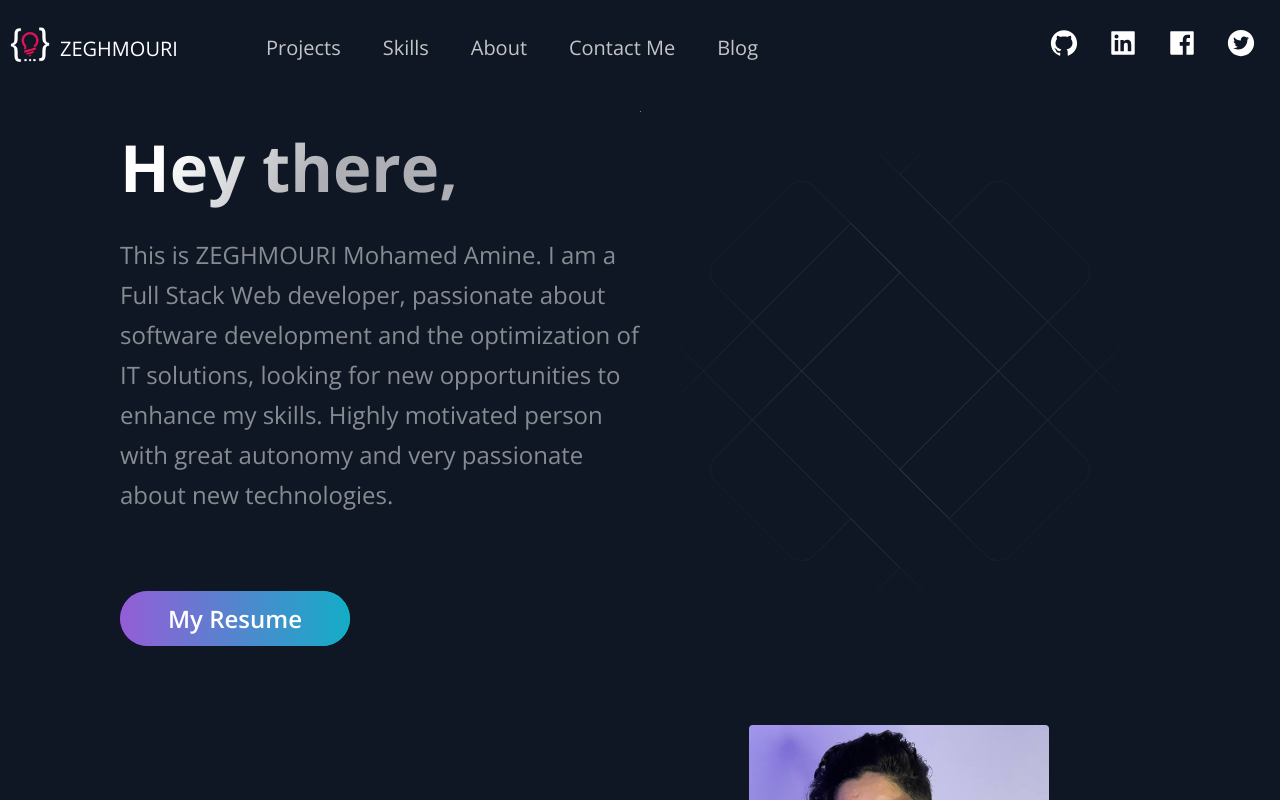
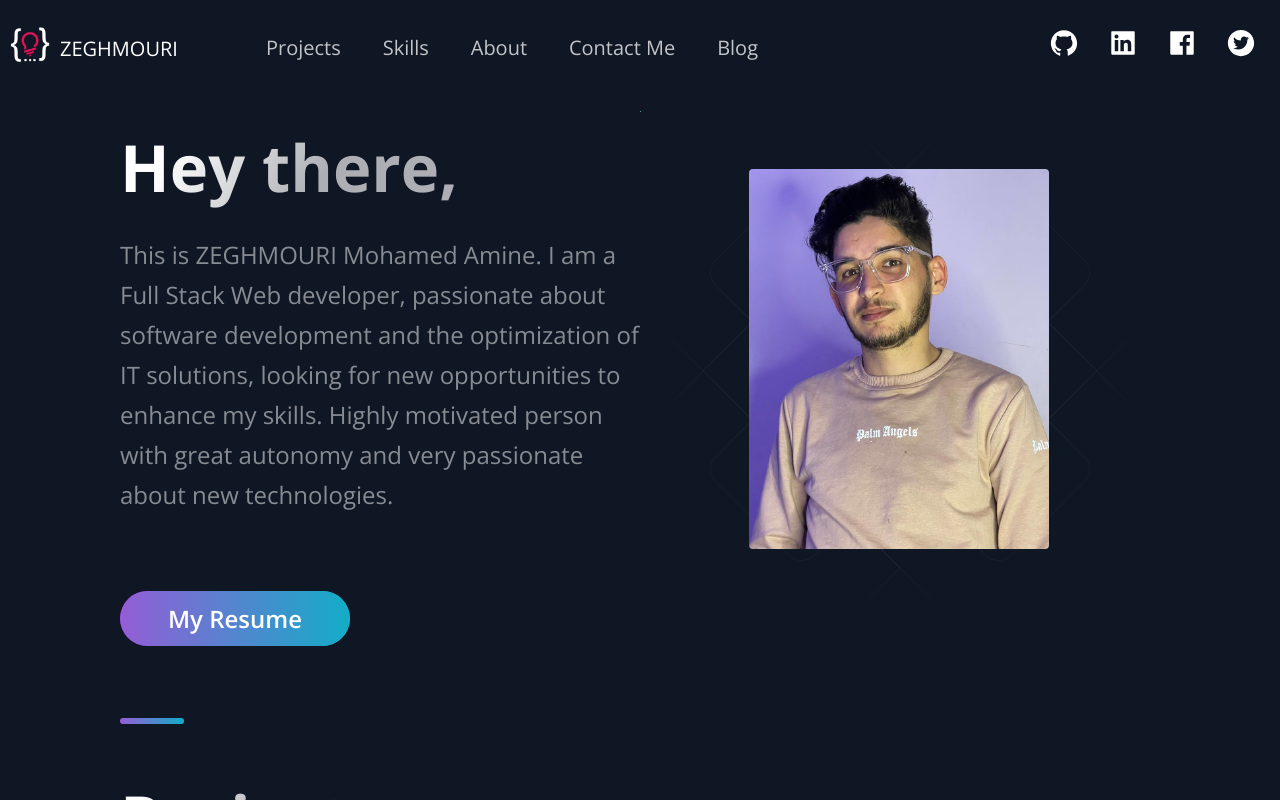
Before and after one commit to zeghmouri/my-portfolio, a Next.js app: page / in a window 1280 px wide. Shown: the top 800 px of the page. Built offline with nearby package versions, Linux system fonts and the light colour scheme.

Commit message:
fixing bugs

```diff
--- a/src/components/BackgrooundAnimation/BackgroundAnimation.js
+++ b/src/components/BackgrooundAnimation/BackgroundAnimation.js
@@ -3,7 +3,7 @@ import styled from 'styled-components';
 import { Avatar } from '@mui/material';
 
 export const CustomAvatar = styled(Avatar)`
-    position:absolute;
+    position:absolute !important;
     top:10% !important;
     left:21% !important;
     width:300px !important;
--- a/src/components/Contact/Contact.js
+++ b/src/components/Contact/Contact.js
@@ -117,7 +117,6 @@ export default function Contact() {
   return (
     <Section id="contact">
       <SectionTitle>Contact Me</SectionTitle>
-      <form>
       <Box
       component="form"
       sx={{
@@ -164,7 +163,6 @@ export default function Contact() {
       onClick={(e)=>{handleSubmit(e)}}> {btnText}
     </Button>
     </Box>
-    </form>
     <SectionDivider />
   </Section>
   )
--- a/src/pages/index.js
+++ b/src/pages/index.js
@@ -18,8 +18,8 @@ const Home = () => {
       <Projects />
     <Technologies />
       <Timeline />
-       {/* <Contact />
-      <Acomplishments />*/}
+        <Contact />
+      {/*<Acomplishments />*/}
     </Layout>
   );
 };
```
